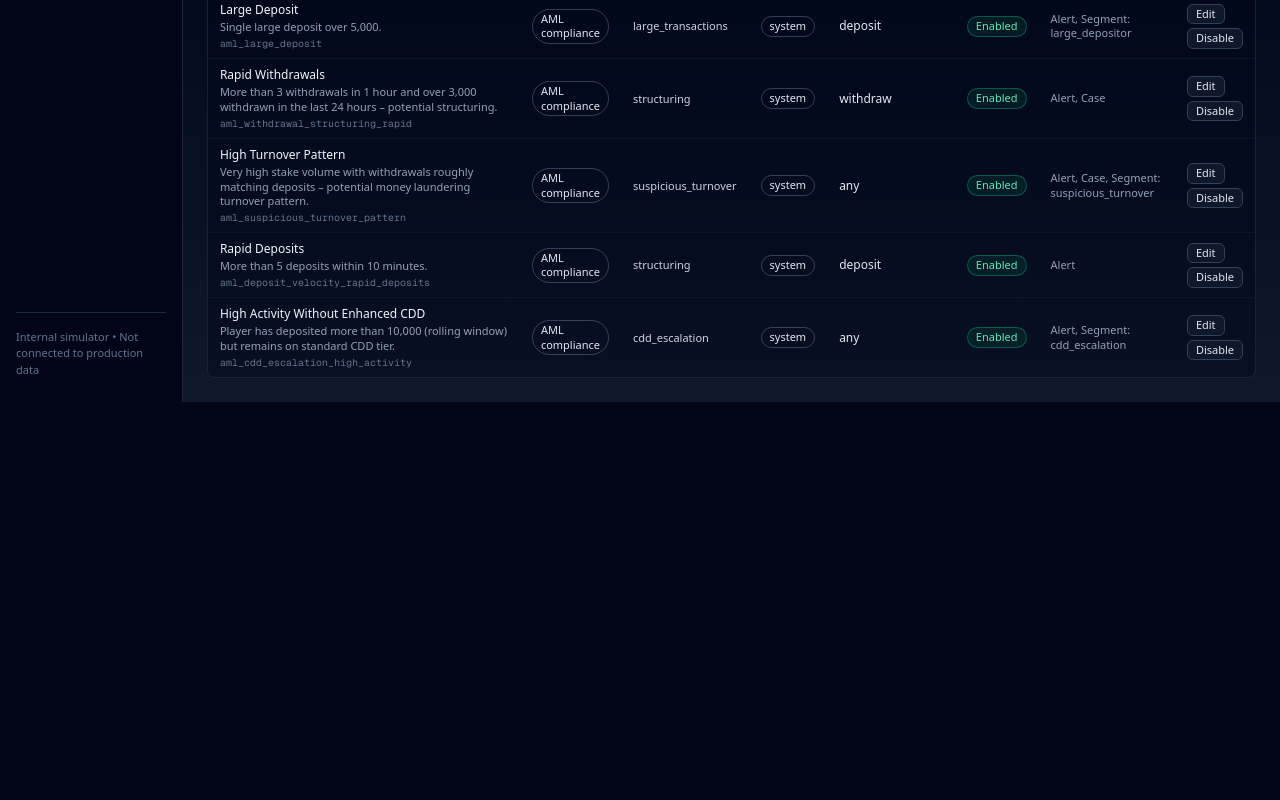
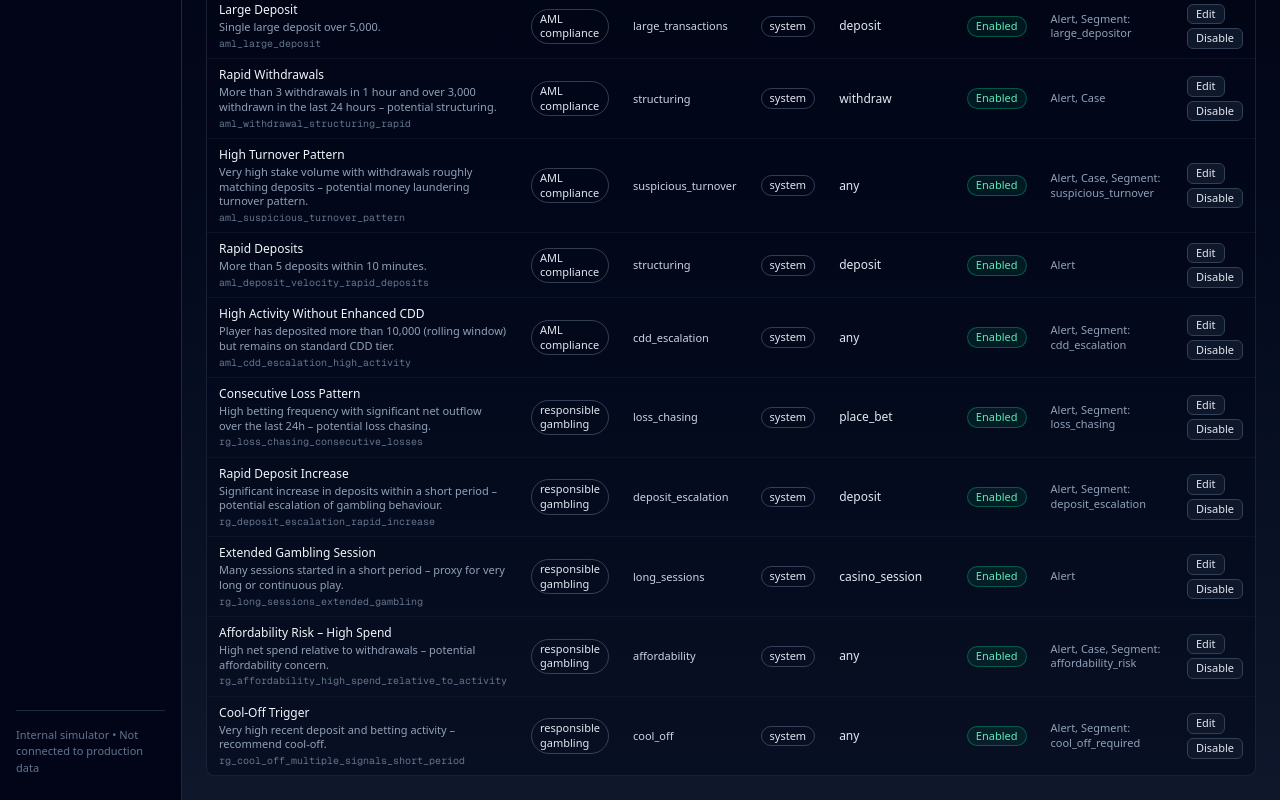
Before and after one commit to ptsportsbookcom-sudo/risk-platform-simulator, a Next.js app: page /rules in a window 1280 px wide. Shown: the part 798-1598 px from the top of the page. Before the commit the page ends 1200 px from the top, so only its background shows below. Built offline with nearby package versions, Linux system fonts and the light colour scheme.

Commit message:
responsible gambling module implemented

```diff
--- a/components/risk/RiskEngineContext.tsx
+++ b/components/risk/RiskEngineContext.tsx
@@ -21,6 +21,7 @@ import {
 } from "@/modules/risk-engine";
 import { createDefaultFraudRules } from "@/modules/fraud/fraudRules";
 import { createDefaultAmlRules } from "@/modules/aml/amlRules";
+import { createDefaultRGRules } from "@/modules/rg/rgRules";
 import type { Rule } from "@/modules/risk-engine/ruleTypes";
 import type { Segment } from "@/modules/segmentation/segmentTypes";
 
@@ -247,10 +248,11 @@ export function RiskEngineProvider({ children }: { children: ReactNode }) {
     const base = createInitialState();
     const fraudRules = createDefaultFraudRules();
     const amlRules = createDefaultAmlRules();
+    const rgRules = createDefaultRGRules();
     return {
       state: {
         ...base,
-        rules: [...(base.rules ?? []), ...fraudRules, ...amlRules],
+        rules: [...(base.rules ?? []), ...fraudRules, ...amlRules, ...rgRules],
       },
       sequence: 0,
     };
--- /dev/null
+++ b/modules/rg/rgRules.ts
@@ -0,0 +1,197 @@
+import type { EngineEventType } from "../risk-engine/ruleEngine";
+import type {
+  Rule,
+  RuleConditions,
+  RuleGroup,
+  RuleSeverity,
+} from "../risk-engine/ruleTypes";
+
+function makeRule(options: {
+  id: string;
+  name: string;
+  description?: string;
+  group: RuleGroup;
+  severity: RuleSeverity;
+  eventType?: EngineEventType | "any";
+  conditions: RuleConditions;
+  actions: Rule["actions"];
+}): Rule {
+  return {
+    id: options.id,
+    name: options.name,
+    description: options.description,
+    enabled: true,
+    type: "system",
+    domain: "responsible_gambling",
+    group: options.group,
+    severity: options.severity,
+    eventType: options.eventType ?? "any",
+    conditions: options.conditions,
+    actions: options.actions,
+  };
+}
+
+/**
+ * Built-in Responsible Gambling rules using existing metrics and fields.
+ * These are evaluated by the generic RuleEngine and do not modify core engines.
+ */
+export function createDefaultRGRules(): Rule[] {
+  const rules: Rule[] = [];
+
+  // 2. Loss Chasing Detection – approximate via high recent betting + net outflow
+  rules.push(
+    makeRule({
+      id: "rg_loss_chasing_consecutive_losses",
+      name: "Consecutive Loss Pattern",
+      description:
+        "High betting frequency with significant net outflow over the last 24h – potential loss chasing.",
+      group: "loss_chasing",
+      severity: "medium",
+      eventType: "place_bet",
+      conditions: [
+        {
+          // Use total_deposit_amount as a proxy for loss_amount_24h
+          field: "total_deposit_amount",
+          operator: "greater_than",
+          value: 500,
+        },
+        {
+          field: "bet_count_1h",
+          operator: "greater_than",
+          value: 10,
+        },
+      ],
+      actions: [
+        { type: "createAlert" },
+        { type: "assignSegment", value: "loss_chasing" },
+      ],
+    }),
+  );
+
+  // 3. Deposit Escalation – approximate rapid increase with high 24h deposits
+  rules.push(
+    makeRule({
+      id: "rg_deposit_escalation_rapid_increase",
+      name: "Rapid Deposit Increase",
+      description:
+        "Significant increase in deposits within a short period – potential escalation of gambling behaviour.",
+      group: "deposit_escalation",
+      severity: "high",
+      eventType: "deposit",
+      conditions: [
+        {
+          field: "deposit_count_24h",
+          operator: "greater_than",
+          value: 3,
+        },
+        {
+          field: "total_deposit_amount",
+          operator: "greater_than",
+          value: 2000,
+        },
+      ],
+      actions: [
+        { type: "createAlert" },
+        { type: "assignSegment", value: "deposit_escalation" },
+      ],
+    }),
+  );
+
+  // 4. Long Session Monitoring – approximate extended play by high session counts
+  rules.push(
+    makeRule({
+      id: "rg_long_sessions_extended_gambling",
+      name: "Extended Gambling Session",
+      description:
+        "Many sessions started in a short period – proxy for very long or continuous play.",
+      group: "long_sessions",
+      severity: "medium",
+      eventType: "casino_session",
+      conditions: [
+        {
+          // If there are more than 6 sessions in 30 minutes, treat as extended play
+          field: "session_count_30m",
+          operator: "greater_than",
+          value: 6,
+        },
+      ],
+      actions: [{ type: "createAlert" }],
+    }),
+  );
+
+  // 5. Affordability Risk – approximate 7d with rolling totals
+  rules.push(
+    makeRule({
+      id: "rg_affordability_high_spend_relative_to_activity",
+      name: "Affordability Risk – High Spend",
+      description:
+        "High net spend relative to withdrawals – potential affordability concern.",
+      group: "affordability",
+      severity: "high",
+      eventType: "any",
+      conditions: [
+        {
+          field: "total_deposit_amount",
+          operator: "greater_than",
+          value: 2000,
+        },
+        {
+          // Require withdrawals to be significantly lower than deposits
+          field: "total_withdrawal_amount",
+          operator: "less_than",
+          value: 1000,
+        },
+      ],
+      actions: [
+        { type: "createAlert" },
+        { type: "createCase" },
+        { type: "assignSegment", value: "affordability_risk" },
+      ],
+    }),
+  );
+
+  // 6. Cool-Off Trigger – approximate multiple RG events via intense short-term activity
+  rules.push(
+    makeRule({
+      id: "rg_cool_off_multiple_signals_short_period",
+      name: "Cool-Off Trigger",
+      description:
+        "Very high recent deposit and betting activity – recommend cool-off.",
+      group: "cool_off",
+      severity: "critical",
+      eventType: "any",
+      conditions: [
+        {
+          field: "deposit_count_10m",
+          operator: "greater_than",
+          value: 5,
+        },
+        {
+          field: "bet_count_10m",
+          operator: "greater_than",
+          value: 20,
+        },
+      ],
+      actions: [
+        { type: "createAlert" },
+        { type: "assignSegment", value: "cool_off_required" },
+      ],
+    }),
+  );
+
+  return rules;
+}
+
+export function initializeRGRules(
+  addRule: (rule: Rule) => void,
+  existingRules: Rule[] = [],
+): void {
+  const defaults = createDefaultRGRules();
+  const existingIds = new Set(existingRules.map((r) => r.id));
+
+  for (const rule of defaults) {
+    if (!existingIds.has(rule.id)) {
+      addRule(rule);
+    }
+  }
+}
--- a/modules/risk-engine/ruleTypes.ts
+++ b/modules/risk-engine/ruleTypes.ts
@@ -50,6 +50,10 @@ export type RuleGroup =
   | "transaction_monitoring"
   | "withdrawal_velocity"
   | "loss_chasing"
+  | "deposit_escalation"
+  | "long_sessions"
+  | "affordability"
+  | "cool_off"
   | "session_duration"
   | "deposit_frequency";
 
--- a/modules/segmentation/segmentRegistry.ts
+++ b/modules/segmentation/segmentRegistry.ts
@@ -58,6 +58,26 @@ export const DEFAULT_SEGMENTS: Segment[] = [
     name: "CDD Escalation",
     createdAt: Date.now(),
   },
+  {
+    id: "loss_chasing",
+    name: "Loss Chasing",
+    createdAt: Date.now(),
+  },
+  {
+    id: "deposit_escalation",
+    name: "Deposit Escalation",
+    createdAt: Date.now(),
+  },
+  {
+    id: "affordability_risk",
+    name: "Affordability Risk",
+    createdAt: Date.now(),
+  },
+  {
+    id: "cool_off_required",
+    name: "Cool-Off Required",
+    createdAt: Date.now(),
+  },
 ];
 
 export const SEGMENT_ID_TO_NAME: Record<string, string> = DEFAULT_SEGMENTS.reduce(
```
